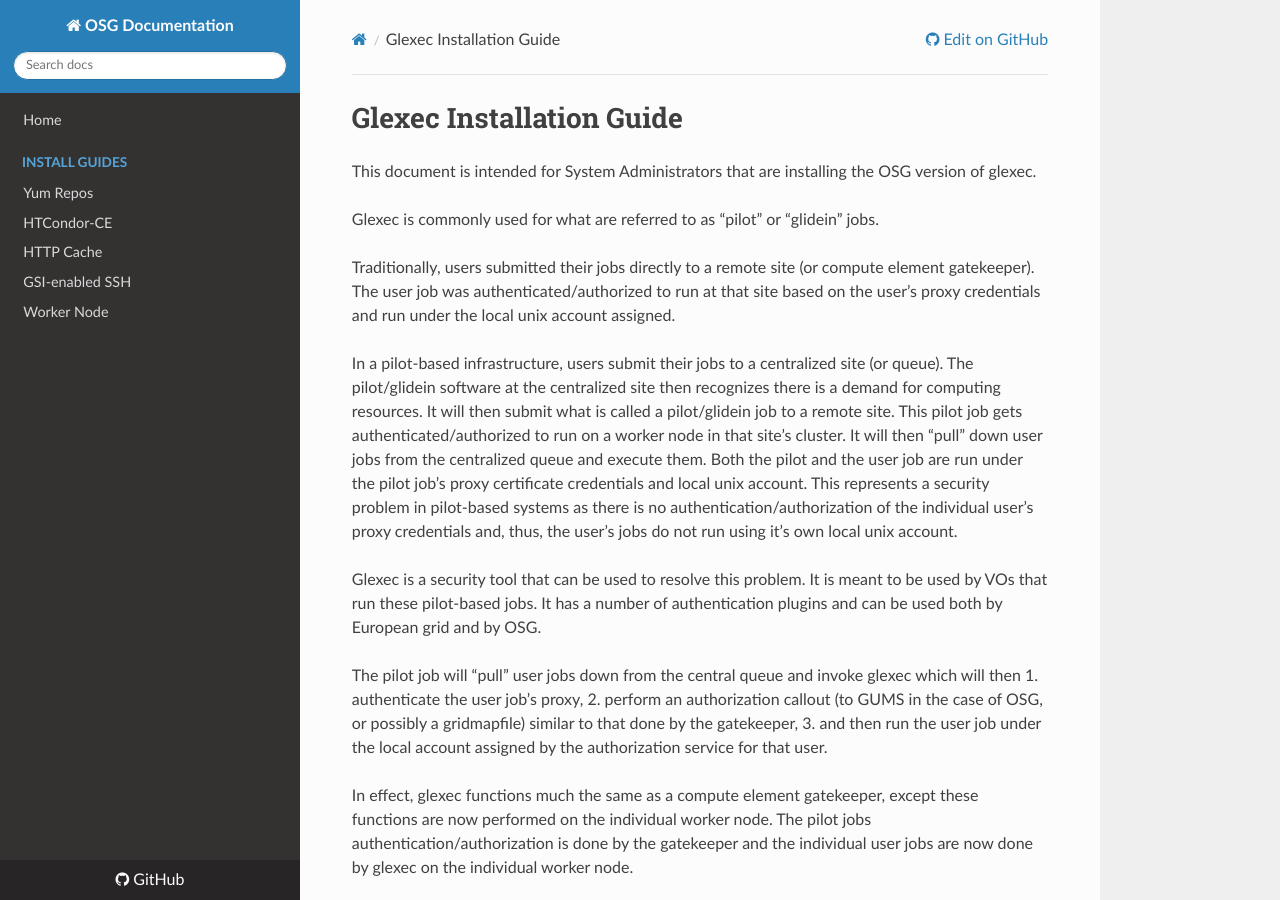
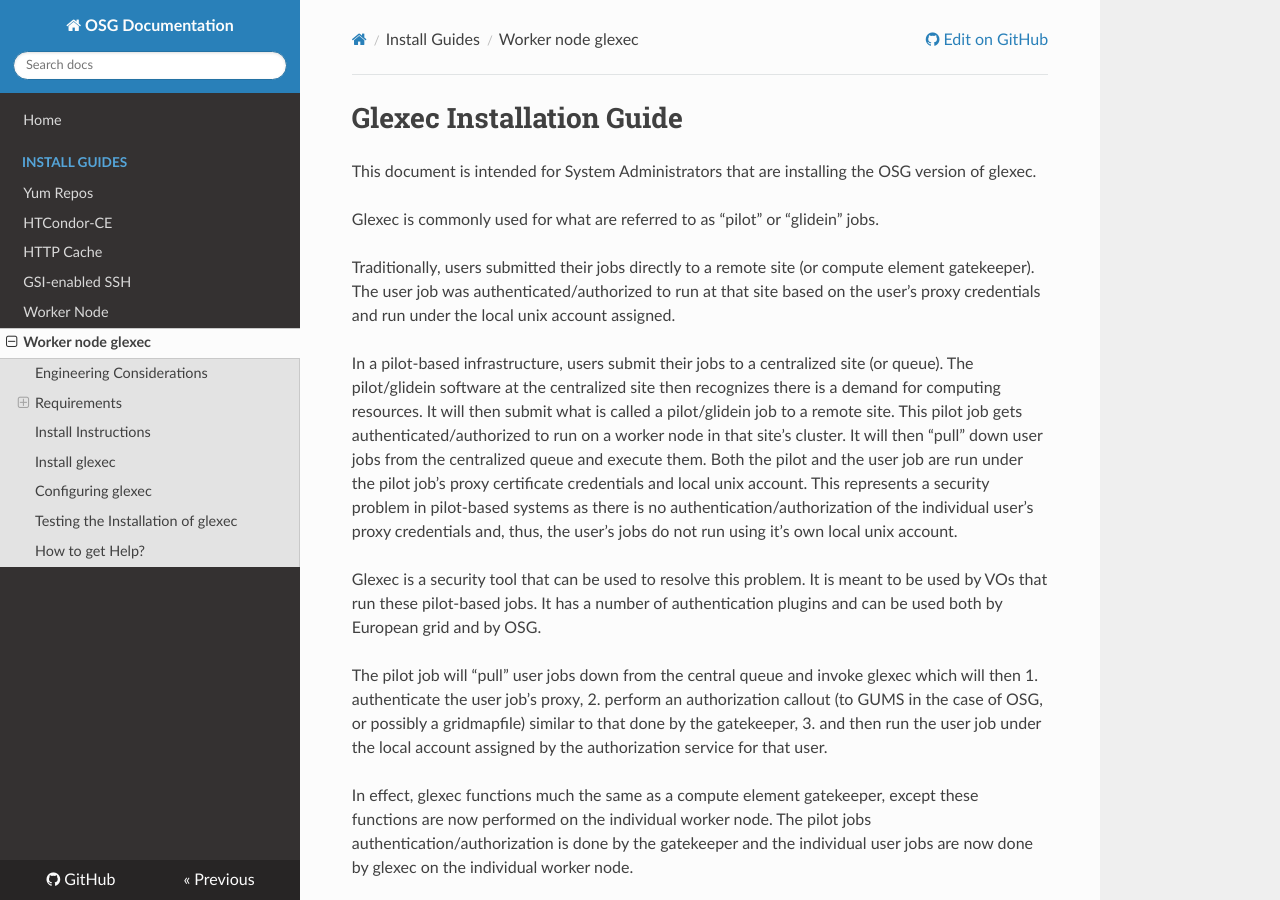
Before and after one commit to osg-htc/docs, an MkDocs documentation site: the page built from docs/Other/glexec.md, in a window 1280 px wide and 900 px high. Built offline with MkDocs 1.6.1, drawn with Linux system fonts in a browser that asks for light colours; nearby versions of some CDN libraries; old or Windows-style settings are respelled for this version of MkDocs.

Commit message:
Add nav link for glexec.

```diff
--- a/mkdocs.yml
+++ b/mkdocs.yml
@@ -14,6 +14,7 @@ pages:
   - 'HTTP Cache': 'Frontier_Squid/squid.md'
   - 'GSI-enabled SSH': 'Other/gsissh.md'
   - 'Worker Node': 'Other/wn.md'
+  - 'Worker node glexec': 'Other/glexec.md'
 
 markdown_extensions:
   - admonition
```
